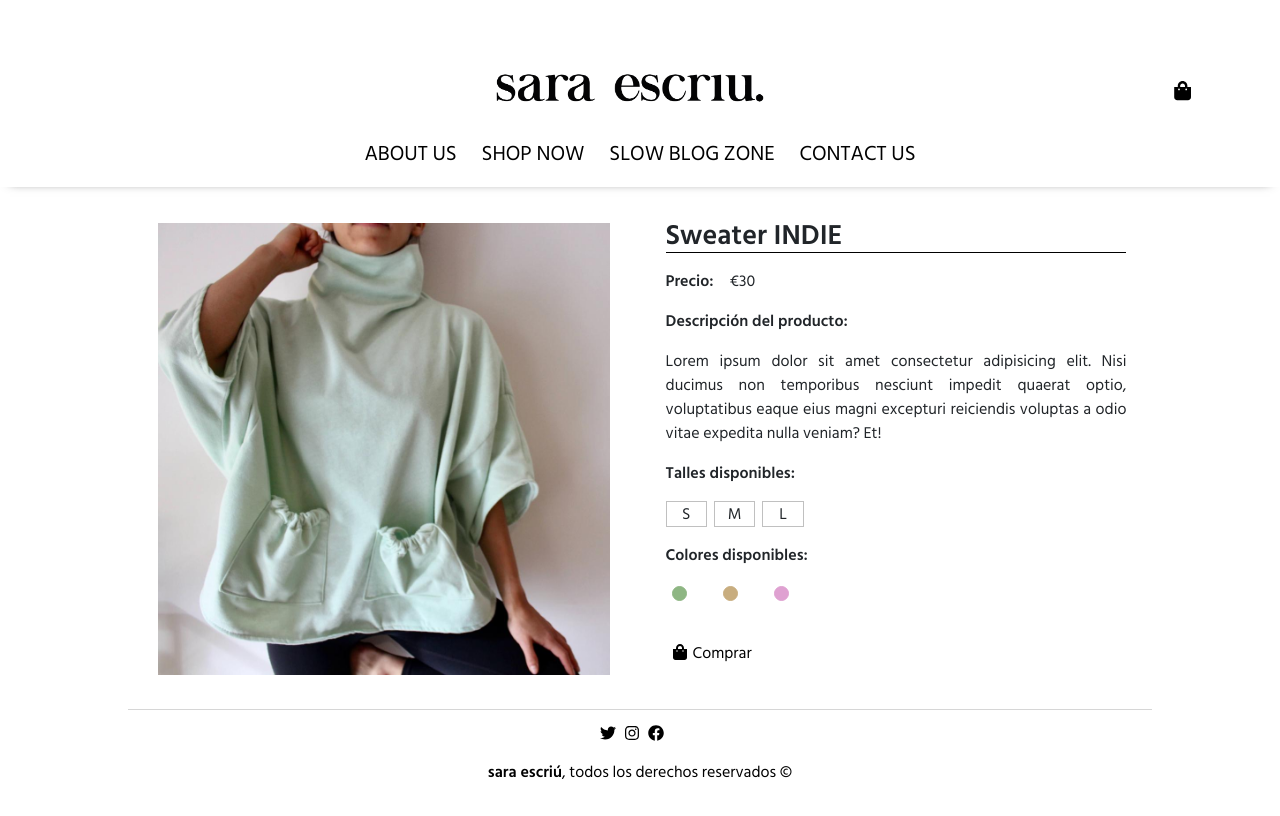
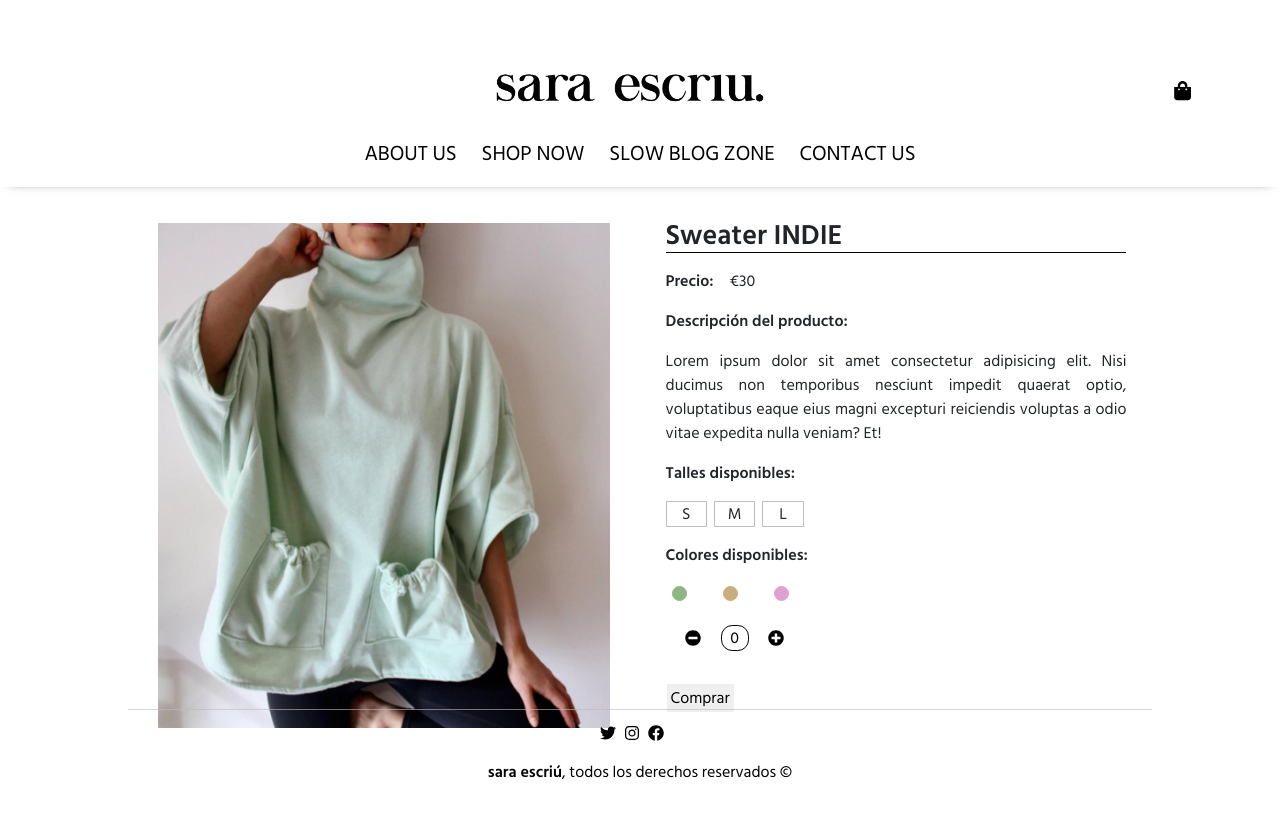
Before and after one commit to ramadamius/saraescriu, a React (Create React App) app: page /productDetail/1 in a window 1280 px wide. Shown: the top 816 px of the page. Built offline with nearby package versions, Linux system fonts and the light colour scheme.

Commit message:
desafio 9

```diff
--- a/src/App.js
+++ b/src/App.js
@@ -62,6 +62,11 @@ function App() {
         /Route>
 
         <
+        Route path = '/cartReview' >
+        <
+        ComingSoon / >
+        <
+        /Route> <
         /Switch> <
         Footer / >
         <
--- a/src/components/ProductDetail/ProductDetail/ProductDetail.jsx
+++ b/src/components/ProductDetail/ProductDetail/ProductDetail.jsx
@@ -1,8 +1,18 @@
 import './productdetail.css';
 import { FaShoppingBag } from "react-icons/fa";
+import ItemCount from '../../general/ItemCount/ItemCount';
+import { Redirect } from 'react-router-dom';
+import { useState } from 'react';
 
 const ProductDetail = ({ img, title, price, description, sizes, colors }) => {
-    console.log(title,sizes,colors);
+    const [redirect,setRedirect] = useState(false);
+
+    const handlergoToCart = () => {
+        setRedirect(true);
+    }
+
+    if (redirect) return <Redirect to='/cartReview'/>
+
     return (
         <section className="product-detail-container">
             <img className="product-img" src={img} alt={title} />
@@ -47,8 +57,11 @@ const ProductDetail = ({ img, title, price, description, sizes, colors }) => {
                     </ul>
                 </div>
 
+                <ItemCount />
+
                 <div className="add-to-cart-btn">
-                    <a href="#" className="add-to-cart"><FaShoppingBag /><span>Comprar</span></a>
+
+                    <input type='button' className="add-to-cart" onClick={handlergoToCart} value='Comprar'/>
                 </div>
 
             </div>
--- a/src/components/ProductDetail/ProductDetail/productdetail.css
+++ b/src/components/ProductDetail/ProductDetail/productdetail.css
@@ -164,7 +164,7 @@
 }
 
 .add-to-cart {
-    max-width: 10%;
+    max-width: 30%;
     margin-right: auto;
     text-decoration: none;
     color: #000;
@@ -173,18 +173,3 @@
     padding: 2px 4px;
     border: 1px solid #fff;
 }
-
-.add-to-cart span {
-    margin-left: 6px;
-    padding-right: 2px;
-}
-
-.add-to-cart svg {
-    margin-bottom: 5px;
-    padding-left: 2px;
-}
-
-.add-to-cart:hover {
-    border: 1px solid #000;
-    color: #000;
-}
--- a/src/components/general/ItemCount/ItemCount.jsx
+++ b/src/components/general/ItemCount/ItemCount.jsx
@@ -8,6 +8,7 @@ const ItemCount = () => {
     const addItem = () => {
         setCount(count+1);
     }
+
     const removeItem = () => {
         count > 0 ? setCount(count-1) : setCount(count);
     }
--- a/src/components/general/ItemCount/itemcount.css
+++ b/src/components/general/ItemCount/itemcount.css
@@ -2,8 +2,7 @@
     display: flex;
     flex-flow: row nowrap;
     justify-content: space-evenly;
-    width: 80%;
-    margin-left: auto;
+    width: 30%;
     margin-right: auto;
 }
 
--- a/src/components/general/ProductBox/ProductBox.jsx
+++ b/src/components/general/ProductBox/ProductBox.jsx
@@ -1,6 +1,4 @@
 import './productbox.css';
-import { FaShoppingBag } from "react-icons/fa";
-import ItemCount from '../../general/ItemCount/ItemCount';
 import {Link} from 'react-router-dom';
 
 const ProductBox = ({ title, price, img, alt, productId }) => {
@@ -10,7 +8,7 @@ const ProductBox = ({ title, price, img, alt, productId }) => {
             <div className="product-info">
                 <h3 className="product-title">{title}</h3>
                 <p className="product-price">{price}</p>
-                <ItemCount/>
+                {/* <ItemCount/> */}
                 <Link to={`productDetail/${productId}`} className="addToCart">
                     <span>Ver más</span>
                 </Link>
--- a/src/components/general/ProductBox/productbox.css
+++ b/src/components/general/ProductBox/productbox.css
@@ -46,13 +46,8 @@ img {
 }
 
 .addToCart span {
-    padding-left: .3rem;
-}
-
-.addToCart:hover {
-    background: #000;
-    color: #fff;
-    transition: all .3s;
+    padding: 0 .4rem;
+    border: 1px solid #000;
 }
 
 @media screen and (min-width:670px) {
```
Also changed, not shown: 1 other file (tests, documents, lock files or other folders). Lines whose indentation alone changed are shown as unchanged.
